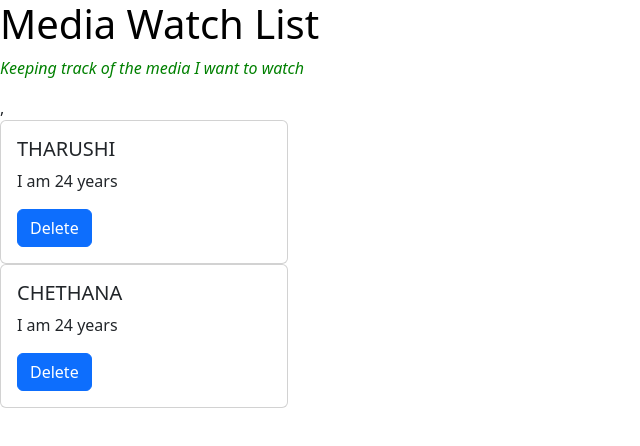
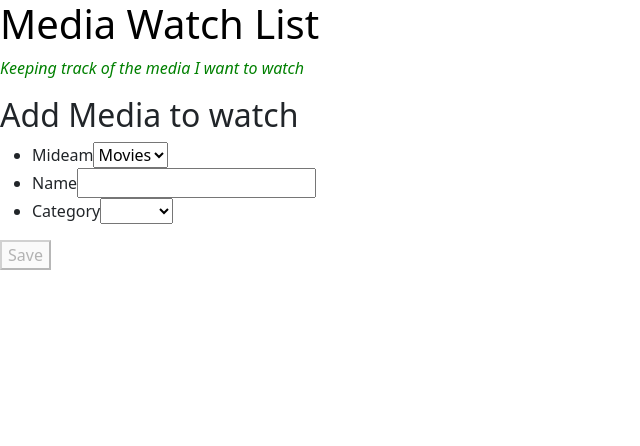
Before and after one commit to Tharushi-Chethana/angular-essential-training, an Angular app in the folder my-dream-app/: page / in a window 1280 px wide. Shown: the top 446 px of the page, without its empty margins (0-640 px from the left). Built offline with nearby package versions, Linux system fonts and the light colour scheme.

Commit message:
Form finished

```diff
--- a/my-dream-app/src/app/app.component.html
+++ b/my-dream-app/src/app/app.component.html
@@ -9,4 +9,5 @@
 <!-- <app-midea-item></app-midea-item>   -->
 
 <!-- NgFor -->
-<app-midea-item-list></app-midea-item-list>
+<!-- <app-midea-item-list></app-midea-item-list> -->
+<app-midea-item-form></app-midea-item-form>
--- a/my-dream-app/src/app/app.module.ts
+++ b/my-dream-app/src/app/app.module.ts
@@ -7,7 +7,7 @@ import { MideaItemComponent } from './midea-item/midea-item.component';
 import { MideaItemListComponent } from './midea-item-list/midea-item-list.component';
 import { FavoriteDirective } from './favorite.directives';
 import { CategoryListPipe } from './category-list.pipe';
-import { FormsModule } from '@angular/forms';
+import { FormsModule, ReactiveFormsModule } from '@angular/forms';
 import { MideaItemFormComponent } from './midea-item-form/midea-item-form.component';
 
 @NgModule({
@@ -23,7 +23,8 @@ import { MideaItemFormComponent } from './midea-item-form/midea-item-form.compon
   imports: [
     BrowserModule,
     AppRoutingModule,
-    FormsModule
+    FormsModule,
+    ReactiveFormsModule
   ],
   providers: [],
   bootstrap: [AppComponent]
--- a/my-dream-app/src/app/midea-item-form/midea-item-form.component.html
+++ b/my-dream-app/src/app/midea-item-form/midea-item-form.component.html
@@ -1,27 +1,38 @@
 <header>
     <h2>Add Media to watch</h2>
 </header>
-<form #mideaItemForm="ngForm"
-    (ngSubmit)="onSubmit(mideaItemForm)">
+<form [formGroup]="form"
+    (ngSubmit)="onSubmit(form.value)">
     <ul>
         <li>
             <label for="mideam">Mideam</label>
-            <select name="mideam" id="mideam" ngModel>
+            <select name="mideam" id="mideam" formControlName="mideam">
                 <option value="Movies">Movies</option>
                 <option value="Series">Series</option>
             </select>
         </li>
         <li>
             <label for="name">Name</label>
-            <input type="text" name="name" id="name" ngModel>
+            <input type="text" name="name" id="name" formControlName="name">
+            <div *ngIf="form.get('name')?.hasError('pattern')" class="error">
+                Name has invalid characters
+            </div>
         </li>
         <li>
             <label for="category">Category</label>
-            <select name="category" id="category" ngModel></select>
+            <select name="category" id="category" formControlName="category">
                 <option value="Action">Action</option>
                 <option value="Series">Series</option>
                 <option value="Drama">Drama</option>
+            </select>
         </li>
+        <!-- <li>
+            <label for="year">Year</label>
+            <input type="text" name="year" id="year" formControlName="year">
+            <div  *ngIf="form.get('year')?.errors as yearErrors" class="error">
+                Must be between {{yearErrors.year.min}} and {{yearErrors.year.max}}
+            </div>
+        </li> -->
     </ul>
-    <button type=submit>Save</button>
+    <button type=submit [disabled]="!form.valid">Save</button>
 </form>
--- a/my-dream-app/src/app/midea-item-form/midea-item-form.component.ts
+++ b/my-dream-app/src/app/midea-item-form/midea-item-form.component.ts
@@ -1,12 +1,49 @@
-import { Component } from '@angular/core';
+import { Component, OnInit } from '@angular/core';
+import { FormGroup, FormControl, Validators } from '@angular/forms';
+import { max } from 'rxjs';
 
 @Component({
   selector: 'app-midea-item-form',
   templateUrl: './midea-item-form.component.html',
   styleUrls: ['./midea-item-form.component.css']
 })
-export class MideaItemFormComponent {
-  onSubmit(mideaItemForm: any){
-    console.log(mideaItemForm)
+export class MideaItemFormComponent implements OnInit {
+
+  form: FormGroup = new FormGroup({
+    mideam: new FormControl('Movies'),
+    //VALIDATION: BUILD IN
+    name: new FormControl('', Validators.compose([
+      Validators.required,
+      Validators.pattern('[\\w\\-\\s\\/]+')
+    ])),
+    category: new FormControl(''),
+    // year: new FormControl('', this.yearValidator),
+  });
+
+  ngOnInit(): void {
+    // No need to initialize the form here again
+  }
+
+  // VALIDATION: CUSTOME
+  // yearValidator(control: FormControl) {
+  //   if (control.value.trim().length === 0) {
+  //     return null;
+  //   }
+  //   const year = parseInt(control.value, 10);
+  //   const minYear = 1900;
+  //   const maxYear = 2100;
+  //   if (year >= minYear && year <= maxYear) {
+  //     return null;
+  //   } else {
+  //     return {
+  //       year: {
+  //         min: minYear,
+  //         max: maxYear
+  //       }
+  //   }
+  // }
+
+  onSubmit(mideaItemForm: any) {
+    console.log(mideaItemForm);
   }
 }
```
